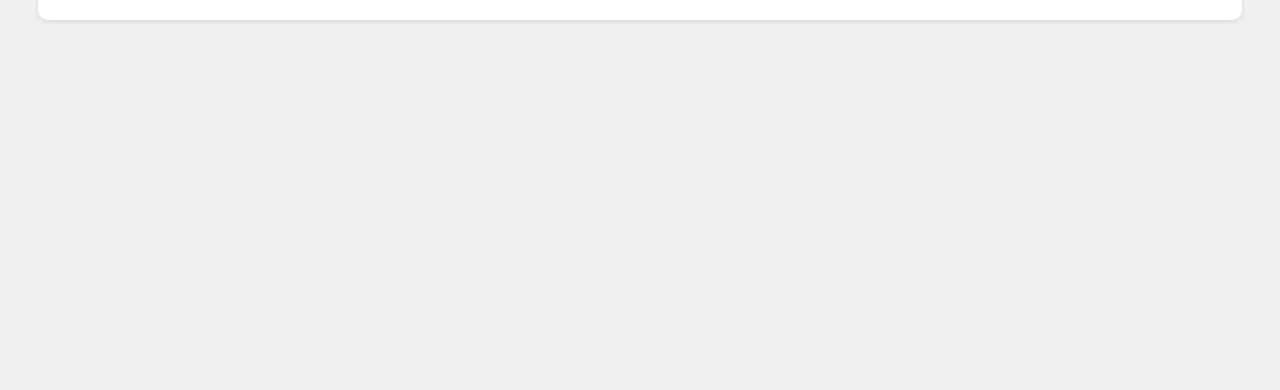
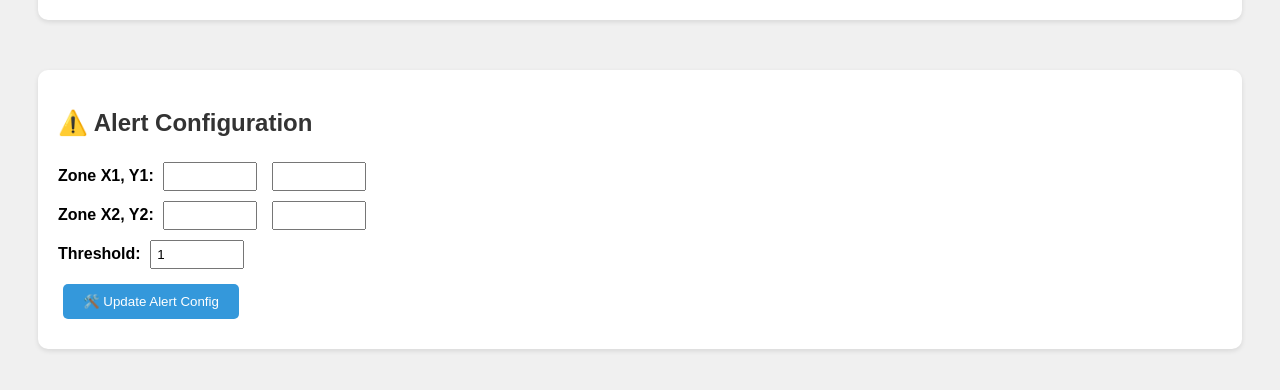
Before and after one commit to ArjunKhattry/footfall-heatmap, a plain HTML site: page index.html in a window 1280 px wide. Shown: the part 686-1076 px from the top of the page. Before the commit the page ends 800 px from the top, so only its background shows below. Drawn offline with Linux system fonts and the light colour scheme; no server answers.

Commit message:
Update index.html

```diff
--- a/index.html
+++ b/index.html
@@ -8,11 +8,9 @@
       padding: 30px;
       background-color: #f0f0f0;
     }
-
     h1, h2 {
       color: #333;
     }
-
     .btn {
       padding: 10px 20px;
       margin: 10px 5px;
@@ -22,26 +20,20 @@
       border-radius: 5px;
       cursor: pointer;
     }
-
     .btn:hover {
       background-color: #2980b9;
     }
-
     .stats {
       font-size: 18px;
       margin-top: 10px;
     }
-
     img {
       margin-top: 20px;
       border: 2px solid #ccc;
     }
+    .live-stream {
 
-    .live-stream {
-      width: 480px;
-      height: auto;
     }
-
     .section {
       margin-bottom: 50px;
       background-color: #fff;
@@ -49,36 +41,35 @@
       border-radius: 10px;
       box-shadow: 0px 2px 5px rgba(0,0,0,0.1);
     }
-
     .alert {
       color: red;
       font-weight: bold;
     }
-
     .normal {
       color: green;
       font-weight: bold;
     }
-
     #status-indicator {
       font-size: 14px;
       margin-left: 10px;
     }
-
     .report-info {
       font-size: 14px;
       color: #666;
       margin-top: 8px;
     }
-
     #report-img, #heatmap-img {
       max-width: 100%;
       background: transparent;
     }
+    input[type='number'], input[type='text'] {
+      padding: 5px;
+      margin: 5px;
+      width: 80px;
+    }
   </style>
 </head>
 <body>
-
   <h1>👣 Footfall Heatmap Dashboard</h1>
 
   <div class="section">
@@ -106,6 +97,21 @@
     <button class="btn" onclick="generateReport('monthly')">Last 30 Days</button>
     <button class="btn" onclick="downloadReport()">⬇️ Download Report</button>
     <img id="report-img" src="" alt="Historical Heatmap Report" />
+  </div>
+
+  <div class="section">
+    <h2>⚠️ Alert Configuration</h2>
+    <form onsubmit="updateAlertConfig(event)">
+      <label><strong>Zone X1, Y1:</strong></label>
+      <input type="number" id="x1" required>
+      <input type="number" id="y1" required><br>
+      <label><strong>Zone X2, Y2:</strong></label>
+      <input type="number" id="x2" required>
+      <input type="number" id="y2" required><br>
+      <label><strong>Threshold:</strong></label>
+      <input type="number" id="threshold" value="1" required><br>
+      <button class="btn" type="submit">🛠️ Update Alert Config</button>
+    </form>
   </div>
 
   <script>
@@ -185,9 +191,36 @@
         });
     }
 
+    function updateAlertConfig(event) {
+      event.preventDefault();
+      const x1 = parseInt(document.getElementById('x1').value);
+      const y1 = parseInt(document.getElementById('y1').value);
+      const x2 = parseInt(document.getElementById('x2').value);
+      const y2 = parseInt(document.getElementById('y2').value);
+      const threshold = parseInt(document.getElementById('threshold').value);
+
+      const payload = {
+        alert_threshold: threshold,
+        alert_zones: {
+          "0": [[x1, y1], [x2, y2]]
+        }
+      };
+
+      fetch('/update_alert_config', {
+        method: 'POST',
+        headers: {
+          'Content-Type': 'application/json'
+        },
+        body: JSON.stringify(payload)
+      })
+        .then(res => res.json())
+        .then(data => {
+          alert(data.message || "Configuration updated.");
+        });
+    }
+
     setInterval(updateLiveStats, 2000);
     updateLiveStats();
   </script>
-
 </body>
 </html>
```
